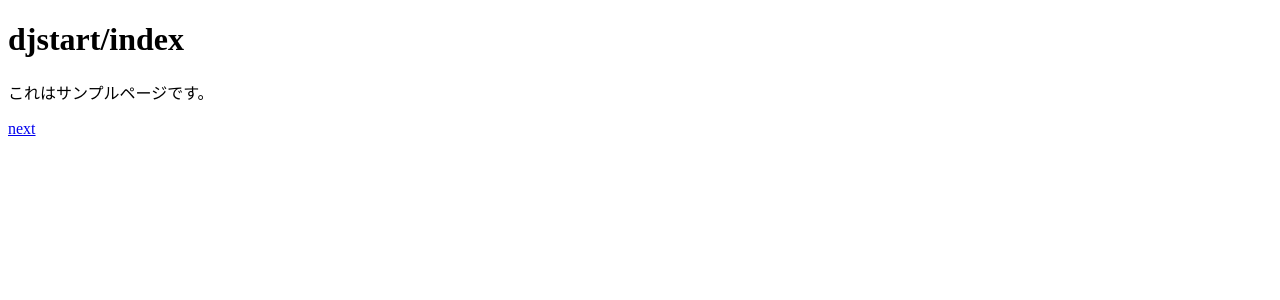
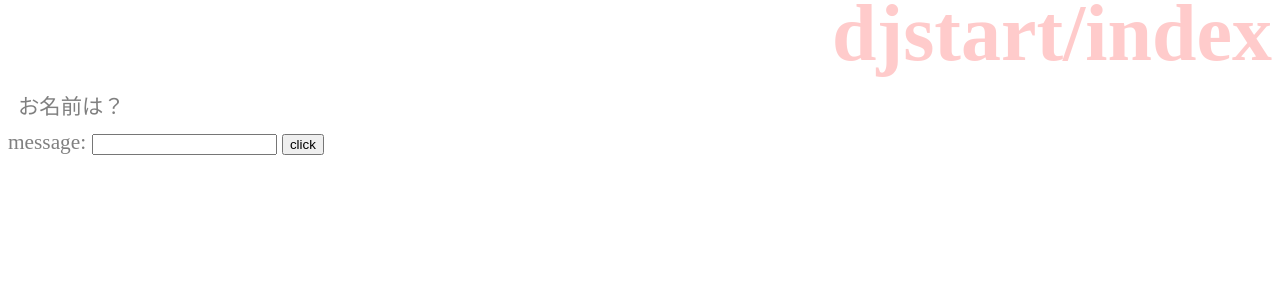
Before and after one commit to rinetranger/pythonapp, a Django app: page /djstart/ in a window 1280 px wide. Shown: the top 300 px of the page. Run offline with Django 3.2, Linux system fonts and the light colour scheme.

Commit message:
formrender

```diff
--- /dev/null
+++ b/djstart/static/djstart/css/style.css
@@ -0,0 +1,22 @@
+body{
+    color: gray;
+    font-size: 16pt;
+}
+
+h1{
+    color: red;
+    opacity: 0.2;
+    font-size: 60pt;
+    margin-top: -20px;
+    margin-bottom: 0;
+    text-align: right;
+
+}
+
+p{
+    margin: 10px;
+}
+a{
+    color: blue;
+    text-decoration: none;
+}
--- a/djstart/templates/djstart/index.html
+++ b/djstart/templates/djstart/index.html
@@ -1,13 +1,22 @@
+{% load static %}
 <!DOCTYPE html>
 <html lang="ja">
 <head>
     <meta charset="UTF-8">
     <meta name="viewport" content="width=device-width, initial-scale=1.0">
+    <link rel="stylesheet" type="text/css" href = "{% static 'djstart/css/style.css' %}" />
     <title>{{title}}</title>
 </head>
 <body>
     <h1>{{title}}</h1>
     <p>{{msg}}</p>
-    <p><a href="{% url goto %}">{{goto}}</p>
+    {% comment %} <p><a href="{% url goto %}">{{goto}}</p> {% endcomment %}
+    <form action="{% url 'form' %}" method="post">
+    {% csrf_token%}
+    <label for='msg'>message:<label>
+    <input id="msg" type="text" name="msg">
+    <input type="submit" value="click">
+    </form>
+
 </body>
 </html>
--- a/djstart/urls.py
+++ b/djstart/urls.py
@@ -13,5 +13,6 @@ from . import views
 
 urlpatterns = [
         path('',views.index,name='index'),
-        path('next',views.next,name='next')
+        # path('next',views.next,name='next'),
+        path('form',views.form,name="form"),
 ]
--- a/djstart/views.py
+++ b/djstart/views.py
@@ -5,15 +5,24 @@ from django.http import HttpResponse
 def index(request):
     params ={
         'title': "djstart/index",
-        'msg':'これはサンプルページです。',
-        'goto':'next',
+        'msg':'お名前は？',
+        # 'goto':'next',
     }
     return render(request,'djstart/index.html',params)
 
-def next(request):
+# def next(request):
+#     params = {
+#         'title': "djstart/next",
+#         'msg':'これはanotherページです。',
+#         'goto':'index',
+#     }
+#     return render(request,'djstart/index.html',params)
+
+def form(request):
+    msg=request.POST['msg']
     params = {
         'title': "djstart/next",
-        'msg':'これはanotherページです。',
+        'msg':'こんにtには' + msg +'さん',
         'goto':'index',
     }
     return render(request,'djstart/index.html',params)
```
